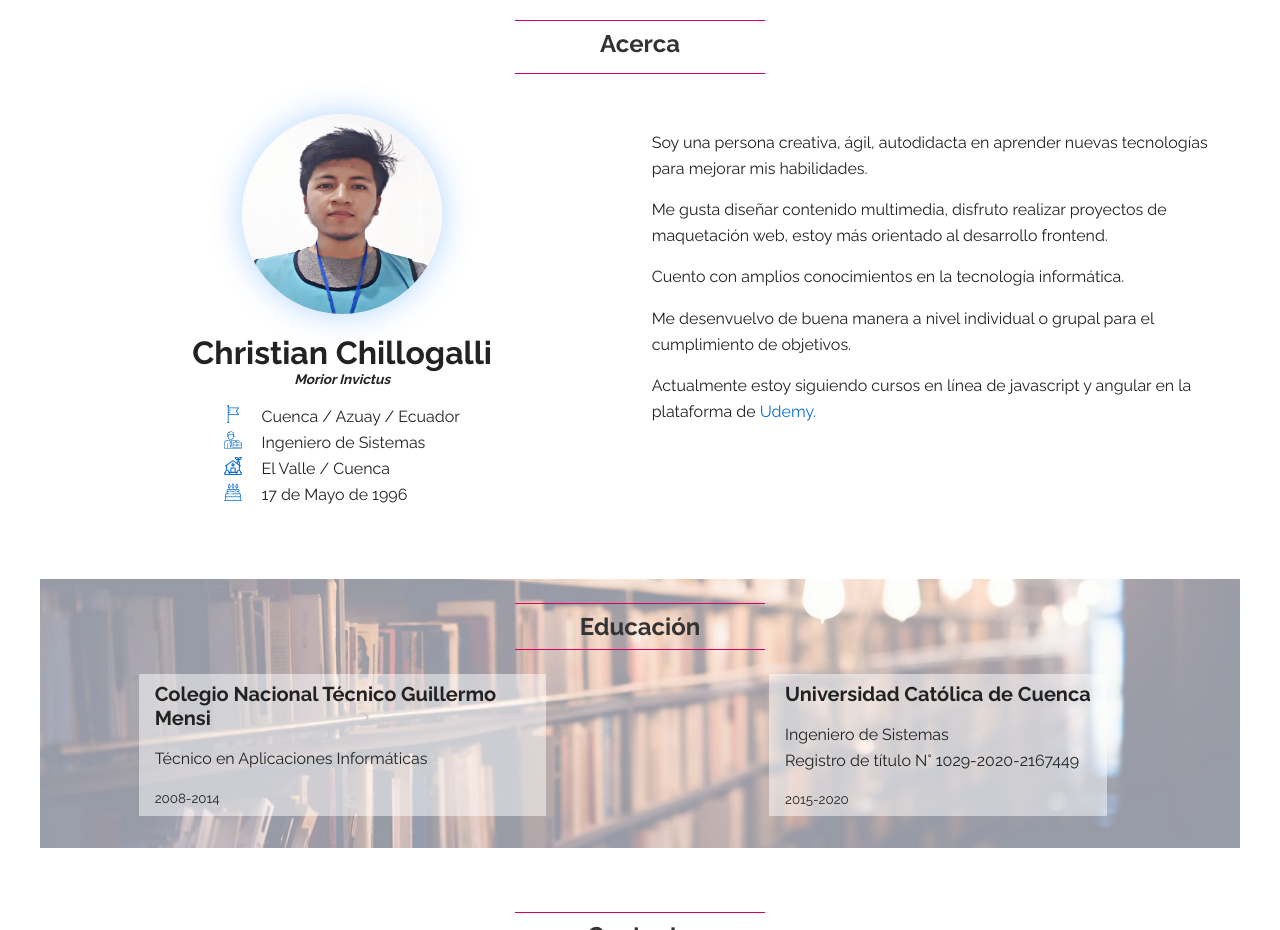
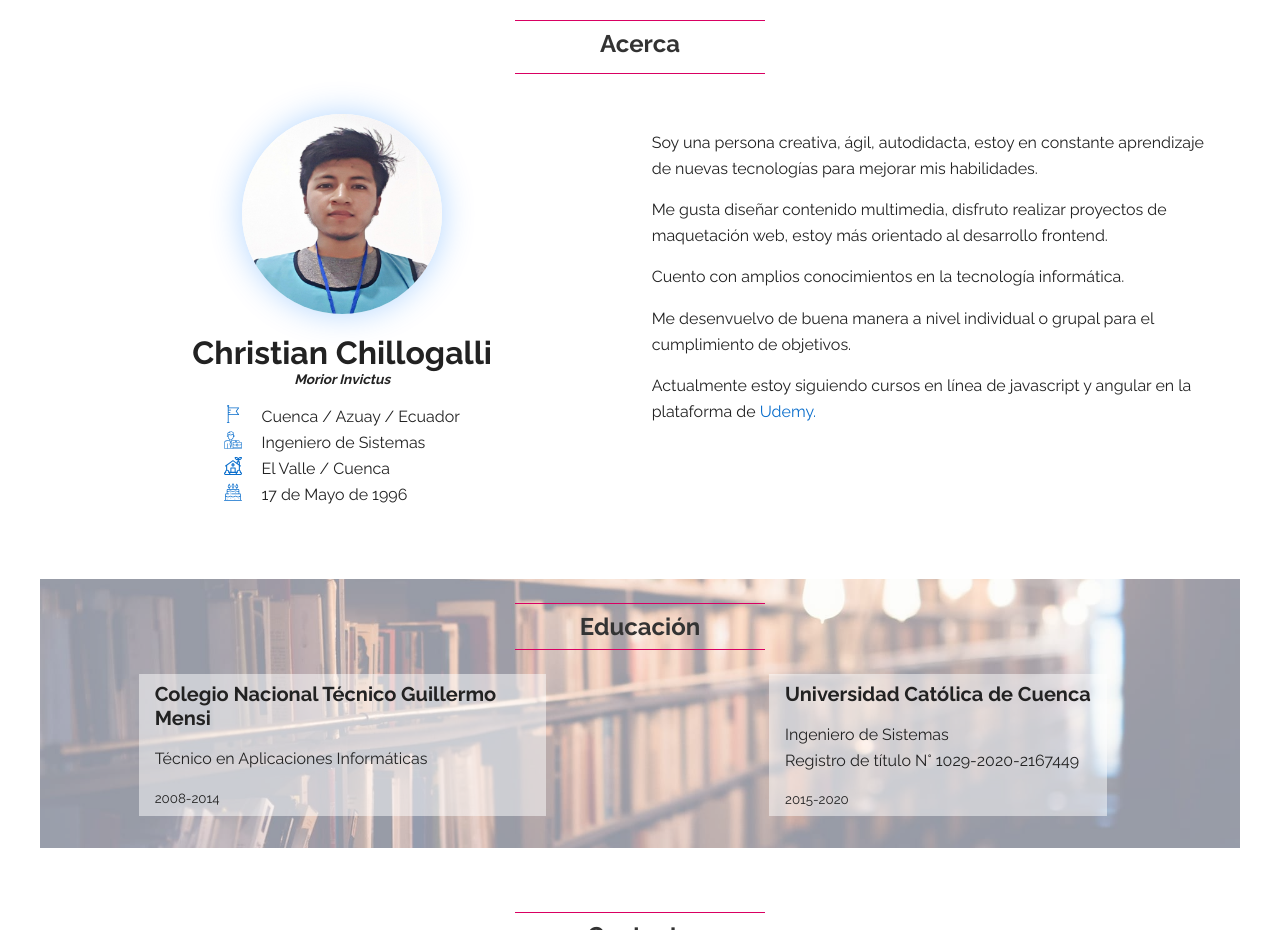
Before and after one commit to Chrisxavix/welcome, a plain HTML site: page index.html in a window 1280 px wide. Shown: the part 900-1830 px from the top of the page. Drawn offline with Linux system fonts and the light colour scheme.

Commit message:
style: change text in about

```diff
--- a/index.html
+++ b/index.html
@@ -178,7 +178,7 @@
 
         <article class="margin-top-2">
             <p>
-                Soy una persona creativa, ágil, autodidacta en aprender nuevas tecnologías para mejorar mis habilidades.
+                Soy una persona creativa, ágil, autodidacta, estoy en constante aprendizaje de nuevas tecnologías para mejorar mis habilidades.
             </p>
 
             <p>
```
